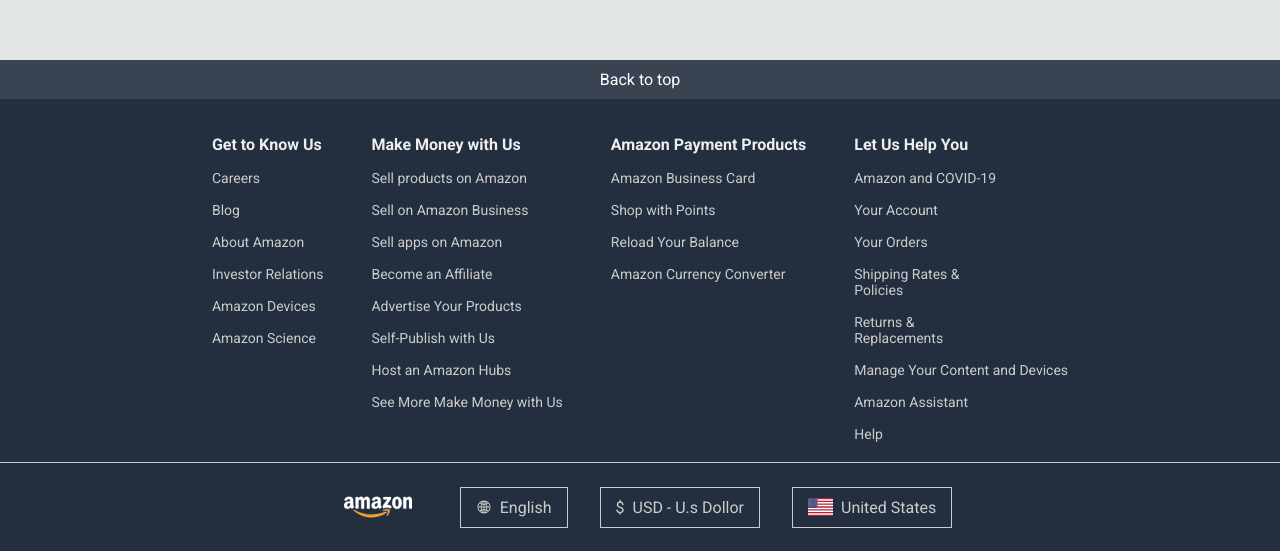
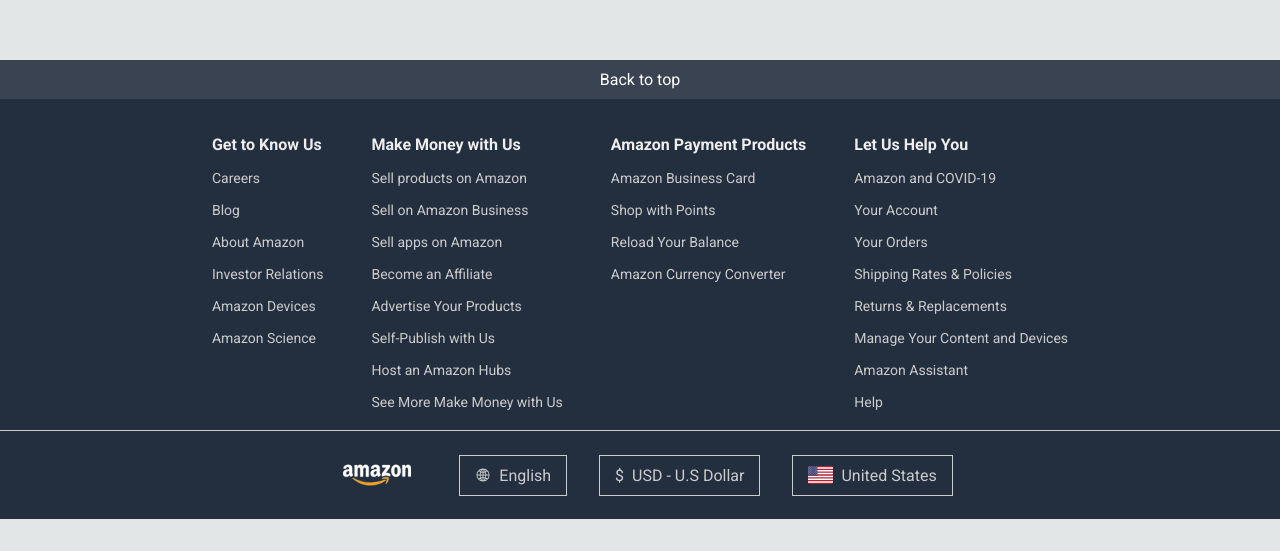
Before and after one commit to AidaHashemi/amazon-reactjs, a React (Vite) app: page / in a window 1280 px wide. Shown: the part 1880-2431 px from the top of the page. After the commit the page ends 2399 px from the top, so only its background shows below. Built offline with nearby package versions, Linux system fonts and the light colour scheme; data requests are answered from the project's data file.

Commit message:
Refactor : Footer component for improved readability and maintainability

```diff
--- a/src/components/common/footer/index.jsx
+++ b/src/components/common/footer/index.jsx
@@ -1,8 +1,58 @@
+import React from "react";
 import Logo from "../logo";
 import { IoIosGlobe } from "react-icons/io";
-
 import usFlag from "../../../assets/svg/usa.svg";
 import styles from "./styles.module.css";
+
+const footerSections = [
+  {
+    title: "Get to Know Us",
+    items: [
+      "Careers",
+      "Blog",
+      "About Amazon",
+      "Investor Relations",
+      "Amazon Devices",
+      "Amazon Science",
+    ],
+  },
+  {
+    title: "Make Money with Us",
+    items: [
+      "Sell products on Amazon",
+      "Sell on Amazon Business",
+      "Sell apps on Amazon",
+      "Become an Affiliate",
+      "Advertise Your Products",
+      "Self-Publish with Us",
+      "Host an Amazon Hubs",
+      "See More Make Money with Us",
+    ],
+  },
+  {
+    title: "Amazon Payment Products",
+    items: [
+      "Amazon Business Card",
+      "Shop with Points",
+      "Reload Your Balance",
+      "Amazon Currency Converter",
+    ],
+  },
+  {
+    title: "Let Us Help You",
+    items: [
+      "Amazon and COVID-19",
+      "Your Account",
+      "Your Orders",
+      "Shipping Rates & Policies",
+      "Returns & Replacements",
+      "Manage Your Content and Devices",
+      "Amazon Assistant",
+      "Help",
+    ],
+  },
+];
+
 const Footer = () => {
   return (
     <footer className={styles.footer}>
@@ -10,69 +60,28 @@
         <p>Back to top</p>
       </a>
       <div className={styles.content}>
-        <div>
-          <h3>Get to Know Us</h3>
-          <ul>
-            <li>Careers</li>
-            <li>Blog</li>
-            <li>About Amazon</li>
-            <li>Investor Relations</li>
-            <li>Amazon Devices</li>
-            <li>Amazon Science</li>
-          </ul>
-        </div>
-        <div>
-          <h3>Make Money with Us</h3>
-          <ul>
-            <li>Sell products on Amazon </li>
-            <li>Sell on Amazon Business </li>
-            <li>Sell apps on Amazon </li>
-            <li>Become an Affiliate </li>
-            <li>Advertise Your Products </li>
-            <li>Self-Publish with Us </li>
-            <li>Host an Amazon Hubs </li>
-            <li>See More Make Money with Us </li>
-          </ul>
-        </div>
-        <div>
-          <h3>Amazon Payment Products</h3>
-          <ul>
-            <li>Amazon Business Card</li>
-            <li>Shop with Points</li>
-            <li>Reload Your Balance</li>
-            <li>Amazon Currency Converter</li>
-          </ul>
-        </div>
-        <div>
-          <h3>Let Us Help You</h3>
-          <ul>
-            <li>Amazon and COVID-19</li>
-            <li>Your Account</li>
-            <li>Your Orders</li>
-            <li>
-              <p>Shipping Rates &amp;</p>Policies
-            </li>
-            <li>
-              <p>Returns &amp;</p>Replacements
-            </li>
-            <li>Manage Your Content and Devices</li>
-            <li>Amazon Assistant</li>
-            <li>Help</li>
-          </ul>
-        </div>
+        {footerSections.map((section, index) => (
+          <div key={index}>
+            <h3>{section.title}</h3>
+            <ul>
+              {section.items.map((item, idx) => (
+                <li key={idx}>{item}</li>
+              ))}
+            </ul>
+          </div>
+        ))}
       </div>
       <div className={styles.lastRow}>
         <Logo />
-
         <div>
-          <IoIosGlobe />
+          <IoIosGlobe aria-label="Change language" />
           <p>English</p>
         </div>
         <div>
-          <span>$</span> USD - U.s Dollor
+          <span>$</span> USD - U.S Dollar
         </div>
         <div>
-          <img src={usFlag} alt="usFlag" />
+          <img src={usFlag} alt="US Flag" />
           <p>United States</p>
         </div>
       </div>
```
